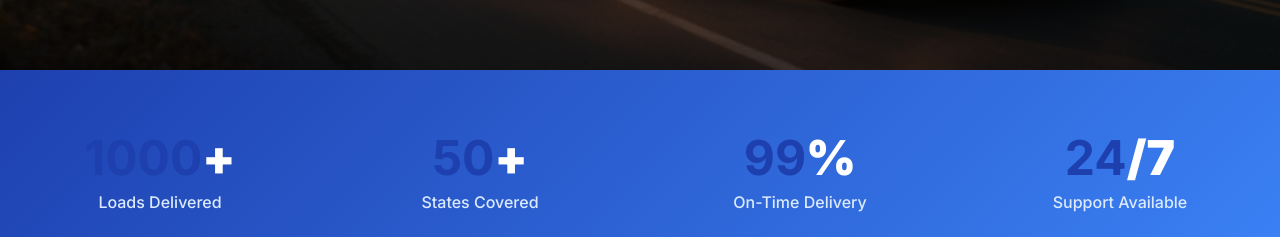
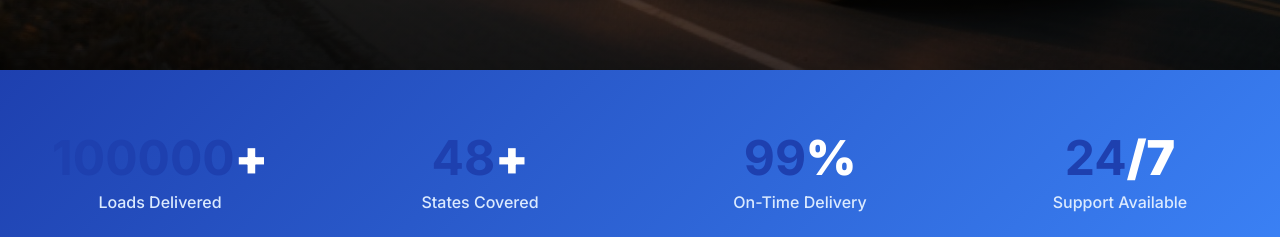
Before and after one commit to serbianum/cpstarllc, a plain HTML site: page index.html in a window 1280 px wide. Shown: the part 840-1077 px from the top of the page. Drawn offline with nearby package versions, Linux system fonts and the light colour scheme.

Commit message:
stats change

```diff
--- a/index.html
+++ b/index.html
@@ -302,13 +302,13 @@
             <div class="grid grid-cols-2 md:grid-cols-4 gap-8 text-center">
                 <div class="animate-fadeInUp delay-100">
                     <div class="text-4xl md:text-5xl font-black mb-2">
-                        <span class="counter" data-target="1000">0</span>+
+                        <span class="counter" data-target="100000">0</span>+
                     </div>
                     <p class="text-blue-100 font-medium">Loads Delivered</p>
                 </div>
                 <div class="animate-fadeInUp delay-200">
                     <div class="text-4xl md:text-5xl font-black mb-2">
-                        <span class="counter" data-target="50">0</span>+
+                        <span class="counter" data-target="48">0</span>+
                     </div>
                     <p class="text-blue-100 font-medium">States Covered</p>
                 </div>
```
